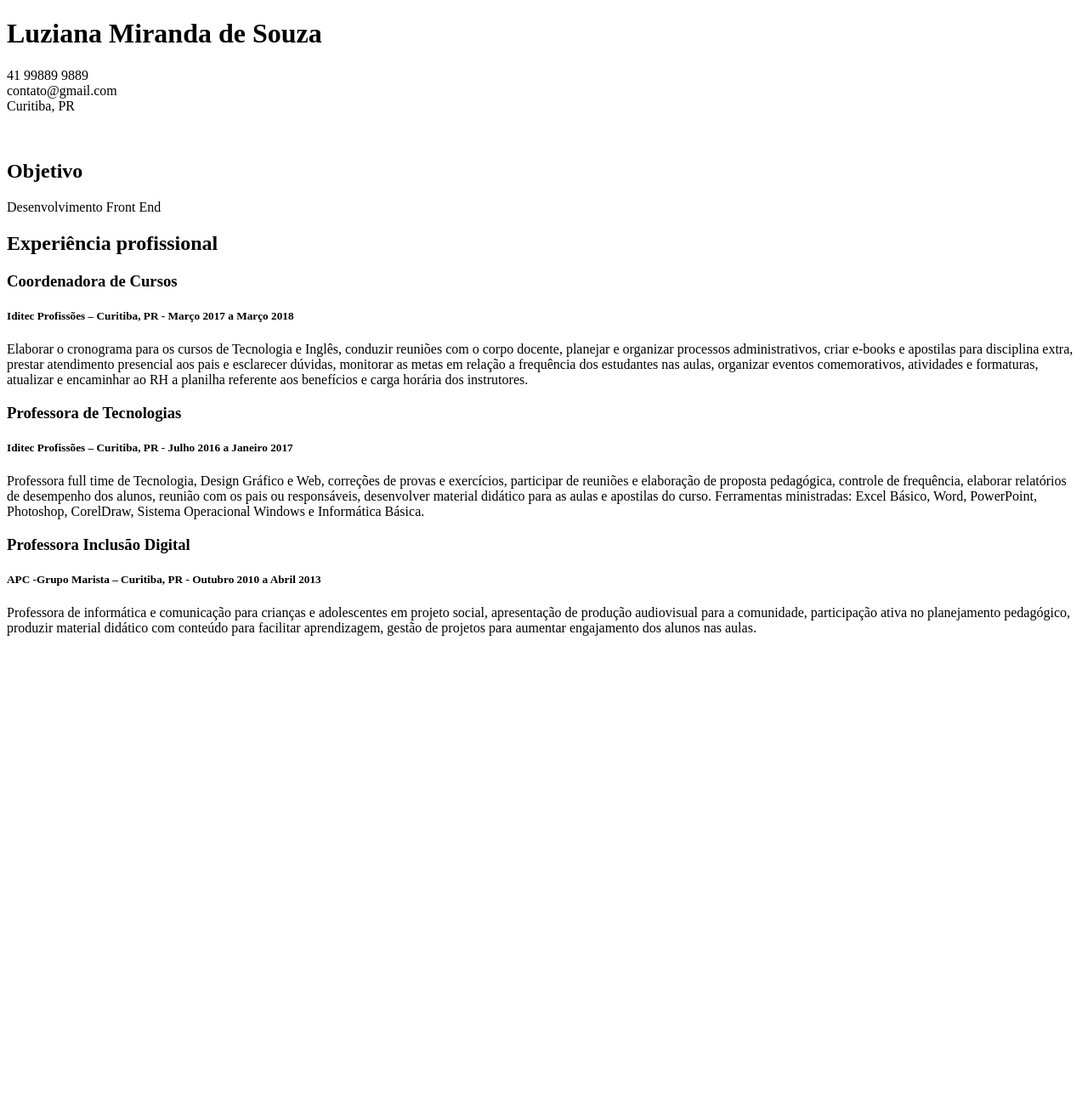
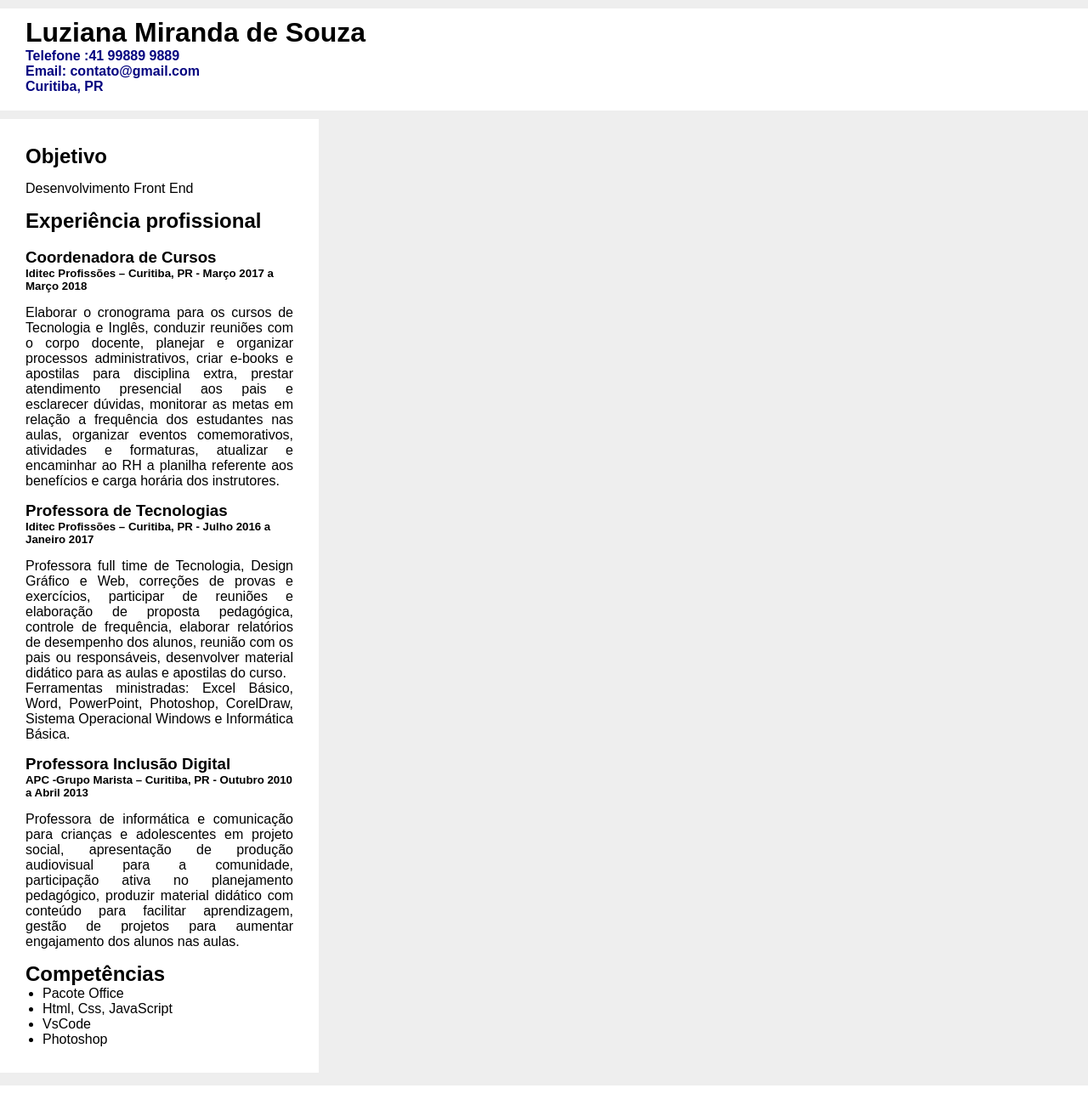
Before and after one commit to Mluziana/cv-luziana, a plain HTML site: page index.html in a window 1280 px wide. Shown: the whole page at 85% size. Before the commit the page ends 800 px from the top, so only its background shows below. Drawn offline with Linux system fonts and the light colour scheme.

Commit message:
adicionei css

```diff
--- a/index.html
+++ b/index.html
@@ -3,24 +3,47 @@
 <head>
     <meta charset="UTF-8">
     <meta name="viewport" content="width=device-width, initial-scale=1.0">
+    <link rel="stylesheet" href="style.css">
     <title>CV Luziana</title>
 </head>
 <body>
-    <h1>Luziana Miranda de Souza</h1>
-    <p> 41 99889 9889 <br>contato@gmail.com<br>Curitiba, PR</p><br>
+    <header>
+        <h1>Luziana Miranda de Souza</h1>
+        <h4> Telefone :41 99889 9889 <br>Email: contato@gmail.com<br>Curitiba, PR</h4><br>
+
+    </header>
+    <main>
+
     <h2>Objetivo</h2>
     <p>Desenvolvimento Front End</p>
-<h2>Experiência profissional</h2>
+<section>
+<h2>Experiência profissional</h2><br>
+
 <h3>Coordenadora de Cursos</h3>
 <h5>Iditec Profissões – Curitiba, PR - Março 2017 a Março 2018</h5>
 <p>Elaborar o cronograma para os cursos de Tecnologia e Inglês, conduzir reuniões com o corpo docente, planejar e organizar processos administrativos, criar e-books e apostilas para disciplina extra, prestar atendimento presencial aos pais e esclarecer dúvidas, monitorar as metas em relação a frequência dos estudantes nas aulas, organizar eventos comemorativos, atividades e formaturas, atualizar e encaminhar ao RH a planilha referente aos benefícios e carga horária dos instrutores.</p>
 
 <h3>Professora de Tecnologias</h3>
 <h5>Iditec Profissões – Curitiba, PR - Julho 2016 a Janeiro 2017</h5>
-<p>Professora full time de Tecnologia, Design Gráfico e Web, correções de provas e exercícios, participar de reuniões e elaboração de proposta pedagógica, controle de frequência, elaborar relatórios de desempenho dos alunos, reunião com os pais ou responsáveis, desenvolver material didático para as aulas e apostilas do curso. Ferramentas ministradas: Excel Básico, Word, PowerPoint, Photoshop, CorelDraw, Sistema Operacional Windows e Informática Básica.</p>
+<p>Professora full time de Tecnologia, Design Gráfico e Web, correções de provas e exercícios, participar de reuniões e elaboração de proposta pedagógica, controle de frequência, elaborar relatórios de desempenho dos alunos, reunião com os pais ou responsáveis, desenvolver material didático para as aulas e apostilas do curso.<br> Ferramentas ministradas: Excel Básico, Word, PowerPoint, Photoshop, CorelDraw, Sistema Operacional Windows e Informática Básica.</p>
 
 <h3>Professora Inclusão Digital</h3>
 <h5>APC -Grupo Marista – Curitiba, PR - Outubro 2010 a Abril 2013 </h5>
+
 <p>Professora de informática e comunicação para crianças e adolescentes em projeto social, apresentação de produção audiovisual para a comunidade, participação ativa no planejamento pedagógico, produzir material didático com conteúdo para facilitar aprendizagem, gestão de projetos para aumentar engajamento dos alunos nas aulas.</p>
+</section>
+
+<section>
+<h2>Competências</h2>
+<ul>
+    <li>Pacote Office</li>
+    <li>Html, Css, JavaScript</li>
+    <li>VsCode</li>
+    <li>Photoshop</li>
+</ul>
+
+</section>
+</main>
+<footer></footer>
 </body>
 </html>
--- /dev/null
+++ b/style.css
@@ -0,0 +1,58 @@
+*{
+    margin: 0;
+    padding: 0;
+    box-sizing: border-box;
+}
+
+body{
+    margin: auto;
+    max-width: 1280PX;
+    color: black;
+    background-color: #eeeeee;
+    font-family: Arial, Helvetica, sans-serif;
+}
+header{
+    text-align: left;
+    background-color: #ffffff;
+    padding-left: 30px;
+    padding-top: 10px;
+    height: 120px;
+    margin-bottom: 10px;
+    margin-top: 10px;
+}
+main{
+    width: 100%;
+    padding: 30px;
+    background-color: #ffffff;
+}
+
+h2,{
+
+    padding-top: 20px;
+}
+h4{
+    color: rgb(5, 5, 128);
+}
+p{
+    text-align: justify;
+    padding-bottom: 15px;
+    padding-top: 15px;
+}
+li{
+    text-decoration: none;
+    margin-left: 20px;
+
+}
+footer{
+    height: 50px;
+    background-color: #ffffff;;
+    margin-top: 15px;
+}
+
+
+
+@media (max-width: 1440px) {
+    main {
+        max-width: 375px;
+    }
+}
```
